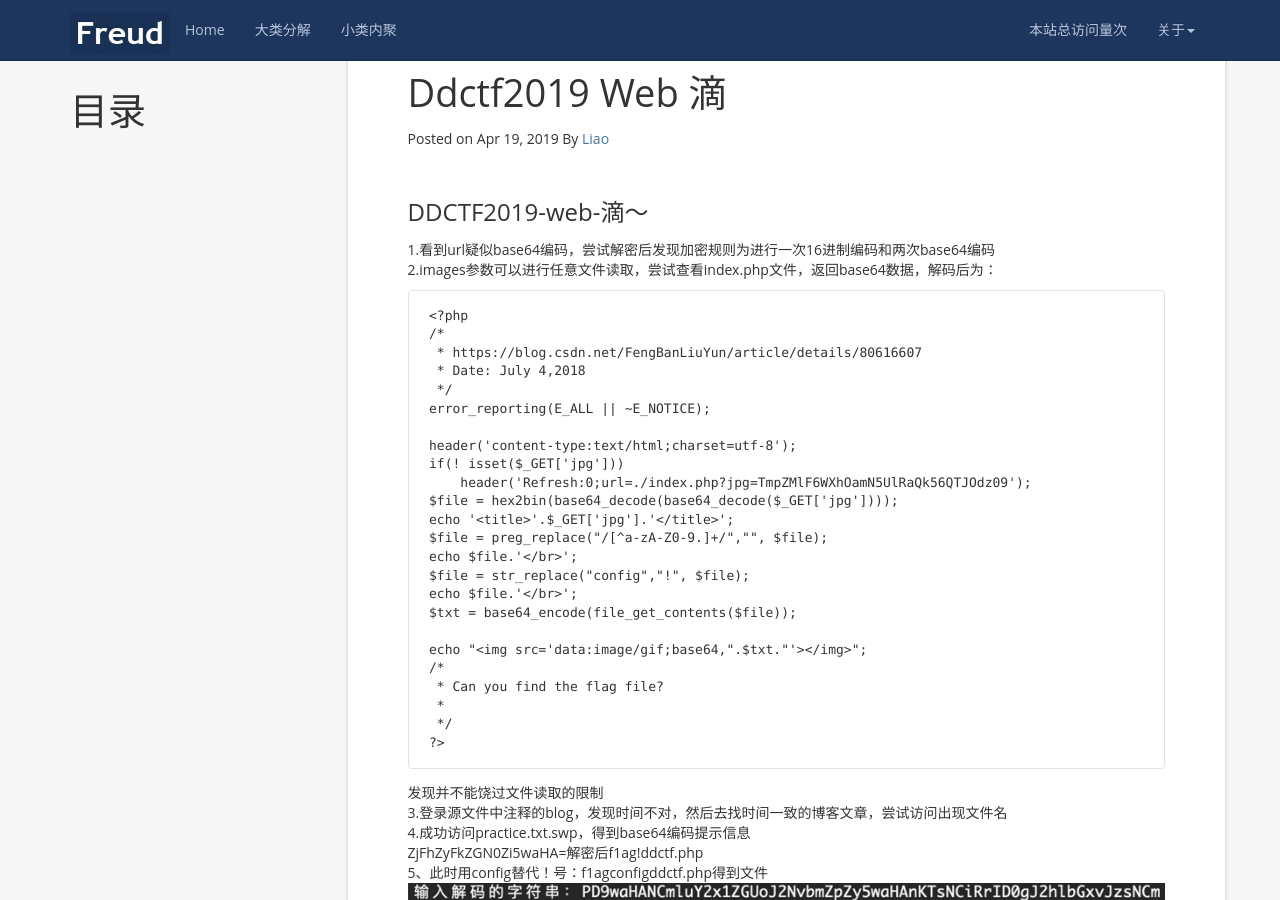
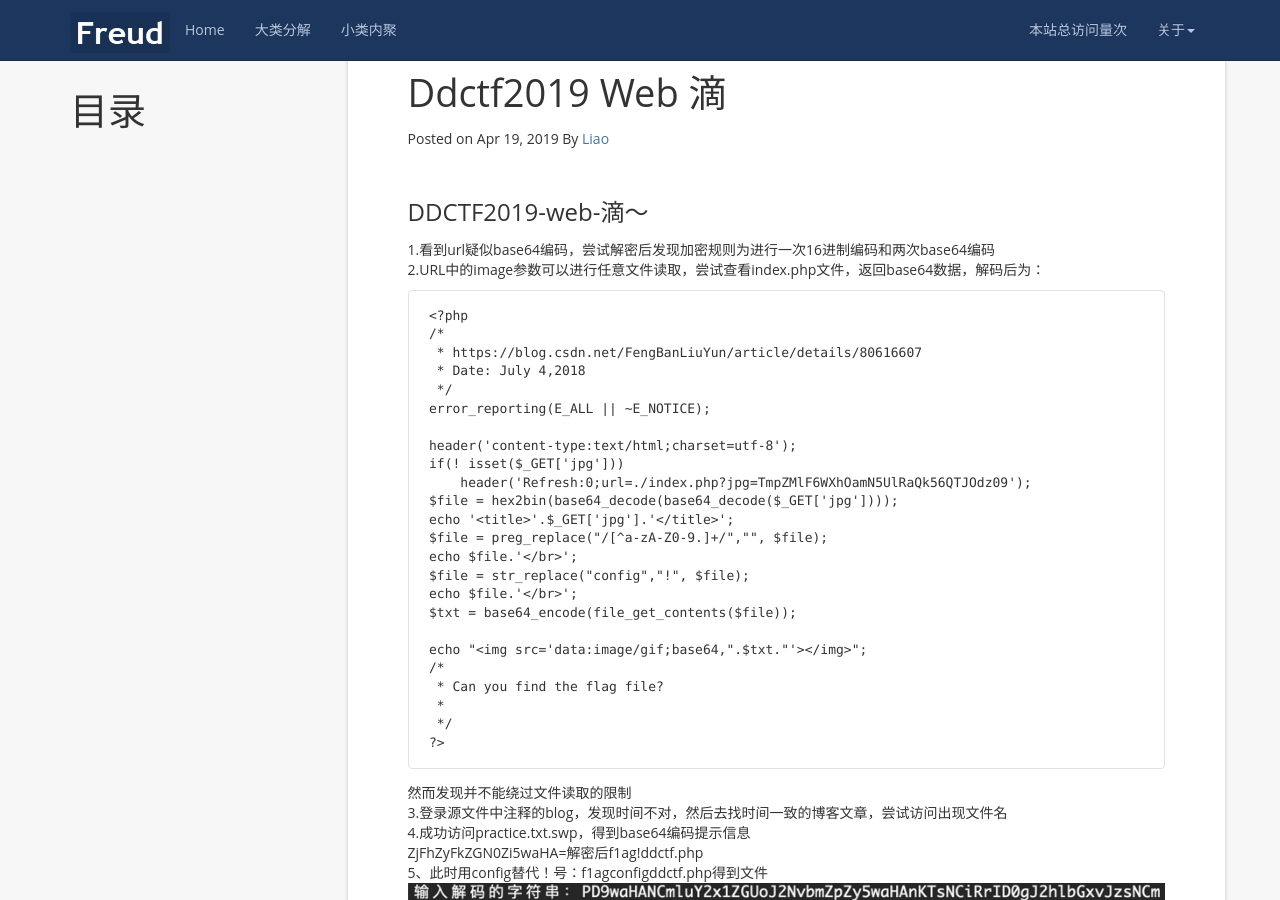
Before and after one commit to ljjbloghub/ljjbloghub.github.io, a Jekyll site: the page built from _posts/2019-04-19-DDCTF2019-web-滴.md, in a window 1280 px wide and 900 px high, scrolled down 306 px. Built offline with Jekyll 4.4.1, drawn with Linux system fonts in a browser that asks for light colours; nearby versions of some CDN libraries; a script that is not in the unit is left out; comment, search, counter and statistics services are not loaded.

Commit message:
Update 2019-04-19-DDCTF2019-web-滴.md

```diff
--- a/_posts/2019-04-19-DDCTF2019-web-滴.md
+++ b/_posts/2019-04-19-DDCTF2019-web-滴.md
@@ -6,7 +6,7 @@ categories: document
 ---
 ### DDCTF2019-web-滴～
 1.看到url疑似base64编码，尝试解密后发现加密规则为进行一次16进制编码和两次base64编码
-2.images参数可以进行任意文件读取，尝试查看index.php文件，返回base64数据，解码后为：
+2.URL中的image参数可以进行任意文件读取，尝试查看index.php文件，返回base64数据，解码后为：
 
     <?php
     /*
@@ -33,7 +33,7 @@ categories: document
      */
     ?>
 
-发现并不能饶过文件读取的限制
+然而发现并不能绕过文件读取的限制
 3.登录源文件中注释的blog，发现时间不对，然后去找时间一致的博客文章，尝试访问出现文件名
 4.成功访问practice.txt.swp，得到base64编码提示信息
 	ZjFhZyFkZGN0Zi5waHA=解密后f1ag!ddctf.php
```
